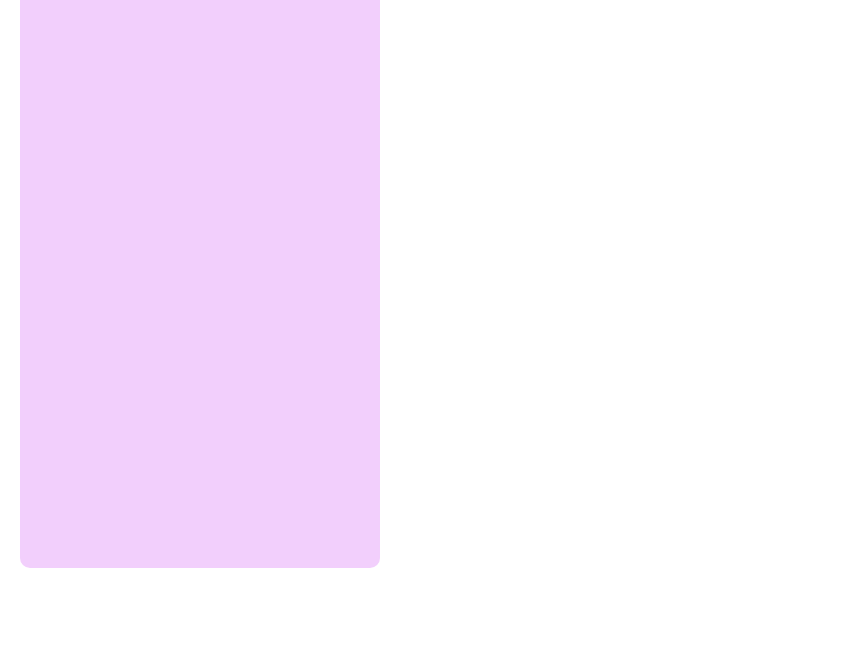
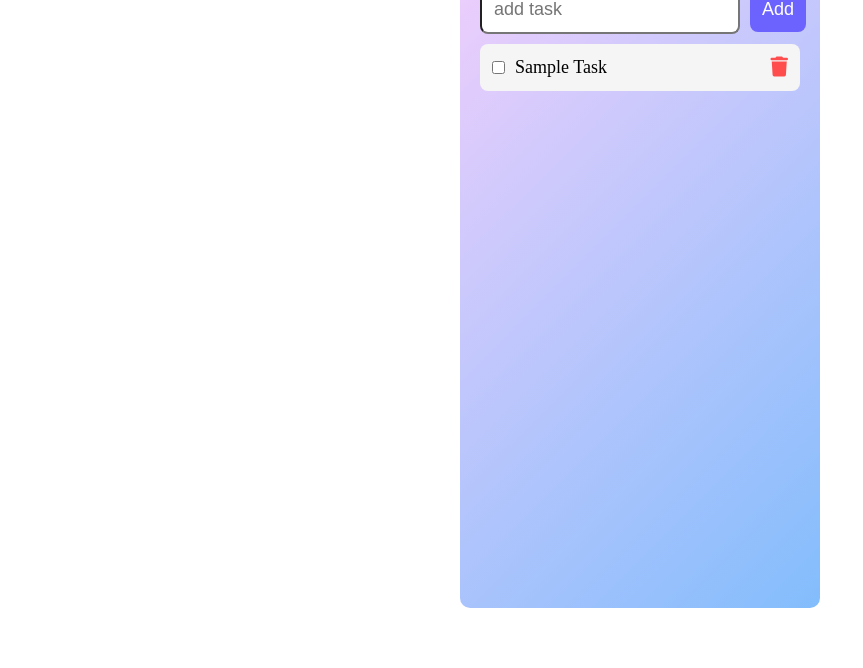
Before and after one commit to Jagriti-yadav/JavaScript, a plain HTML site: page Practice/TO_DO/index.html in a window 1280 px wide. Shown: the part 132-800 px from the top of the page, without its empty margins (0-863 px from the left). Drawn offline with Linux system fonts and the light colour scheme.

Commit message:
practice basic TO-DO app

```diff
--- a/Practice/TO_DO/index.html
+++ b/Practice/TO_DO/index.html
@@ -1,22 +1,36 @@
-<!DOCTYPE html>
+<!doctype html>
 <html lang="en">
   <head>
-  <meta charset="UTF-8">
-  <meta name="viewport" content="width=device-width, initial-scale=1.0">
+    <meta charset="UTF-8" />
+    <meta name="viewport" content="width=device-width, initial-scale=1.0" />
     <title>Document</title>
-  <link href="style.css" rel="stylesheet">
+    <link
+      rel="stylesheet"
+      href="https://cdnjs.cloudflare.com/ajax/libs/font-awesome/6.7.2/css/all.min.css"
+    />
+    <link href="style.css" rel="stylesheet" />
   </head>
   <body>
     <div class="container">
-    <h1>TO DO</h1>
-    <ul>
-      <li>Task 1</li>
-      <li>Task 2</li>
-      <li>Task 3</li>
+      <h1>TO DO List</h1>
+      <div class="input-container">
+        <input type="text" id="taskInput" placeholder="add task" />
+        <button id="addTaskBtn">Add</button>
+      </div>
+
+      <ul id="taskList">
+        <li class="task-item">
+          <div class="task-left">
+            <input type="checkbox" />
+            <span>Sample Task</span>
+          </div>
+          <button class="delete-btn">
+            <i class="fa-solid fa-trash"></i>
+          </button>
+        </li>
       </ul>
     </div>
+
+    <script src="script.js"></script>
   </body>
 </html>
-  </ul>
-</body>
-</html>
--- /dev/null
+++ b/Practice/TO_DO/script.js
@@ -0,0 +1,14 @@
+const taskInput = document.getElementById("taskInput");
+document.getElementById("addTaskBtn").addEventListener("click",function(){
+  const task = taskInput.value;
+  if(task.trim()==""){
+    alert("please enter a task");
+    return;
+  }
+  const li = document.createElement("li");
+  li.classList.add("task-item");
+  li.textContent = task;
+  document.getElementById("taskList").appendChild(li);
+  taskInput.value = "";
+
+});
--- a/Practice/TO_DO/style.css
+++ b/Practice/TO_DO/style.css
@@ -1,13 +1,79 @@
-*{
-  margin:0;
-  padding:0;
+* {
+  margin: 0;
+  padding: 0;
 }
-.container{
-  width:25%;
-  height:80vh;
-  background-color:rgb(242, 207, 252);
-  border-radius:10px;
-  padding:20px;
-  margin:20px;
+body {
+  display: flex;
+  justify-content: center;
+  align-items: center;
+  height: 100vh;
+}
+.container {
+  width: 25%;
+  height: 80vh;
+  background: linear-gradient(135deg, rgb(242, 207, 252), rgb(131, 189, 252));
+  border-radius: 10px;
+  padding: 20px;
+}
+.input-container {
+  display: flex;
+  gap: 10px;
+  align-items: center;
+}
+#taskInput {
+  flex: 1;
+  padding: 12px;
+  border-radius: 8px;
+  font-size: 18px;
 
 }
+/* #taskInput:focus {
+  border-color: #6366f1;
+  box-shadow: 0 0 8px rgba(99, 102, 241, 0.3);
+} */
+.task-item {
+  display: flex;
+  justify-content: space-between;
+  align-items: center;
+  background-color: #f5f5f5;
+  padding: 12px;
+  margin: 10px 0;
+  border-radius: 8px;
+  list-style: none;
+  font-size: 18px;
+}
+.task-left {
+  display: flex;
+  align-items: center;
+  gap: 10px;
+}
+.checkbox {
+  width: 20px;
+  height: 20px;
+  cursor: pointer;
+}
+#addTaskBtn {
+  padding: 12px;
+  border: none;
+  border-radius: 8px;
+  background-color: #6c63ff;
+  color: white;
+  cursor: pointer;
+  font-size: 18px;
+
+}
+
+#addTaskBtn:hover {
+  background-color: #5a52d5;
+}
+.delete-btn {
+  border: none;
+  background: transparent;
+  cursor: pointer;
+  font-size: 20px;
+  color: #ff4d4d;
+}
+
+.delete-btn:hover {
+  color: #d60000;
+}
```
Lines whose indentation alone changed are shown as unchanged.
